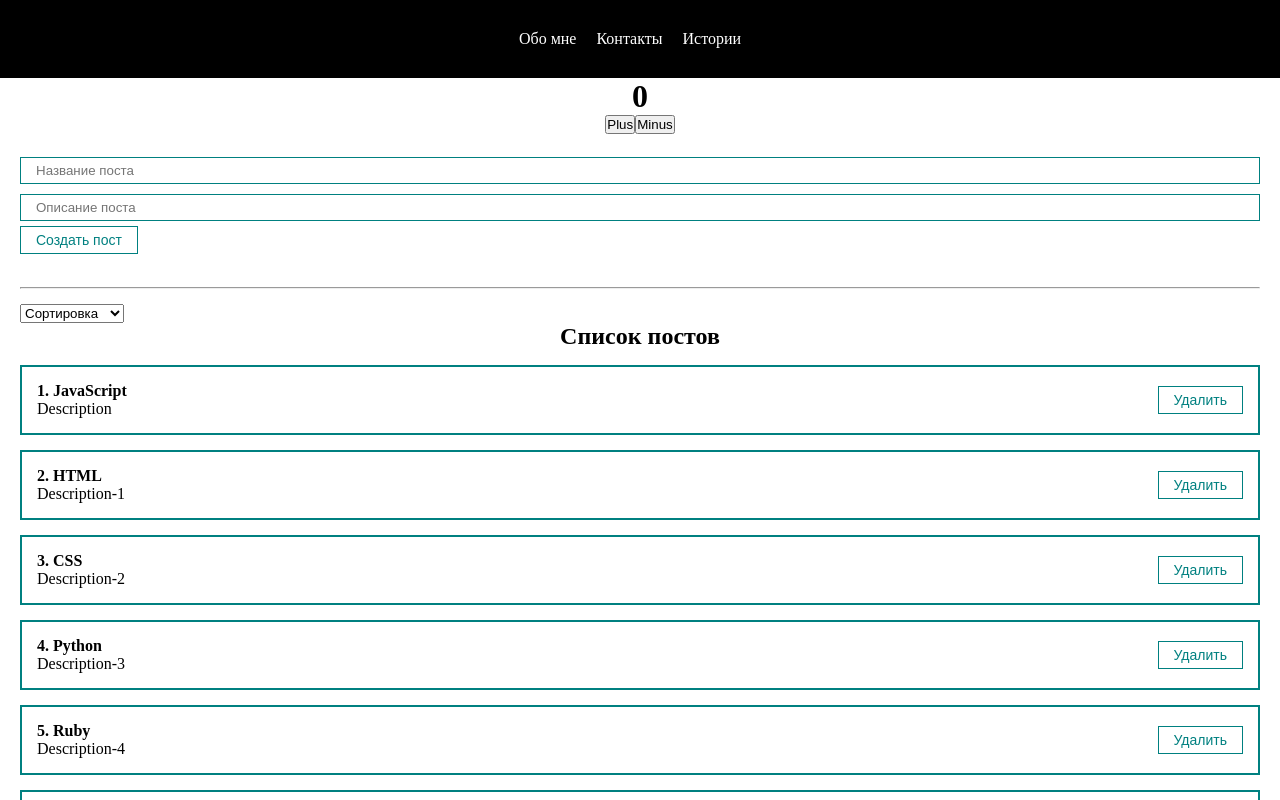
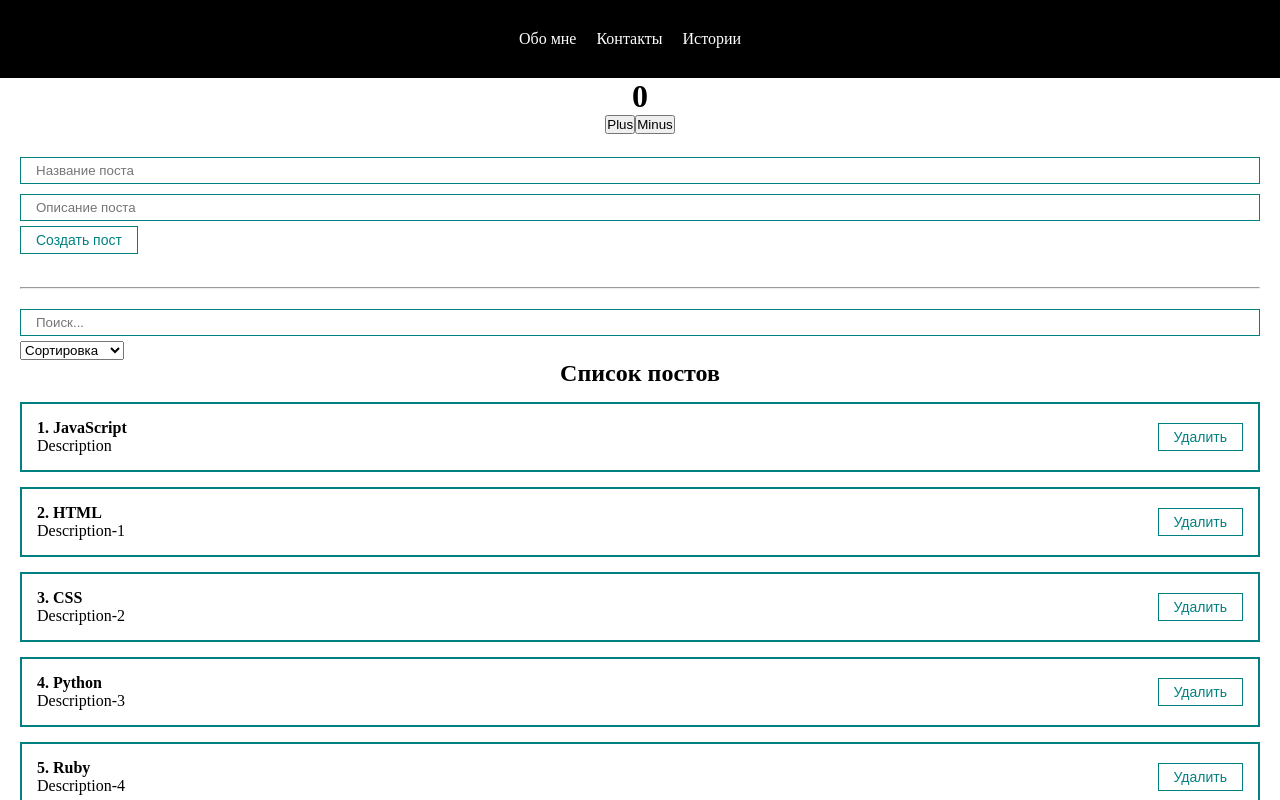
Before and after one commit to igoroshust/javascript_hw_fpw, a React (Create React App) app in the folder react-webinar/my-app/: page / in a window 1280 px wide. Shown: the top 800 px of the page. Built offline with nearby package versions, Linux system fonts and the light colour scheme.

Commit message:
feat: search

```diff
--- a/react-webinar/my-app/src/App.js
+++ b/react-webinar/my-app/src/App.js
@@ -10,6 +10,7 @@
 import PostList from "./components/PostList/PostList";
 import PostForm from "./components/PostForm/PostForm";
 import MySelect from "./components/UI/Select/MySelect";
+import MyInput from "./components/UI/Input/MyInput";
 // import Home from "./components/Home/Home";
 // import Users from "./components/Users/Users";
 import "./styles/App.css";
@@ -50,12 +51,22 @@
 
 
     /* Состояние селекта */
-    const [selectedSort, setSelectedSort] = useState('')
+    const [selectedSort, setSelectedSort] = useState('') // сортировка
+    const [searchQuery, setSearchQuery] = useState('') // поиск
+
+    function getSortedPosts() {
+        console.log('Отработала функция sortedPosts') // отслеживаем вызов функции
+        if(selectedSort) { // если строка не пустая
+            return [...posts].sort((a, b) => a[selectedSort].localeCompare(b[selectedSort])) // возвращаем отсортированный массив
+        }
+        return posts; // обычный массив постов
+    }
+
+    const sortedPosts = getSortedPosts()
+
     // сортировка массива
     const sortPosts = (sort) => {
         setSelectedSort(sort);
-        // сравниваем поле из объекта А с Б. На основании сравнения сортируем массив
-        setPosts([...posts].sort((a, b) => a[sort].localeCompare(b[sort]))) // передаём отсортированный массив
     }
 
    /* Создание поста. Вход - новый созданный пост из PostForm. Затем изменяем состояние */
@@ -79,6 +90,12 @@
 
                 {/* Сортировка постов. В onChange передаём то, что приходит из самого селекта  */}
                 <div>
+                    <MyInput
+                        value={searchQuery}
+                        onChange={e => setSearchQuery(e.target.value)}
+                        placeholder="Поиск..."
+                     />
+
                     <MySelect
                         value={selectedSort}
                         onChange={sortPosts}
@@ -93,7 +110,7 @@
 
                 {/* Условная отрисовка (посты не найдены) */}
                 {posts.length !== 0
-                    ? <PostList remove={removePost} posts={posts} title={"Список постов"} />
+                    ? <PostList remove={removePost} posts={sortedPosts} title={"Список постов"} />
                     : <h2 style={{ textAlign: 'center' }}>Посты не найдены</h2>
                 }
                 <br />
```
